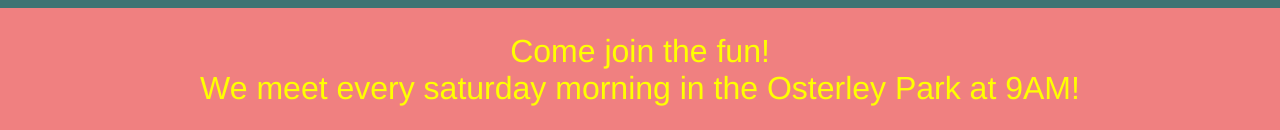
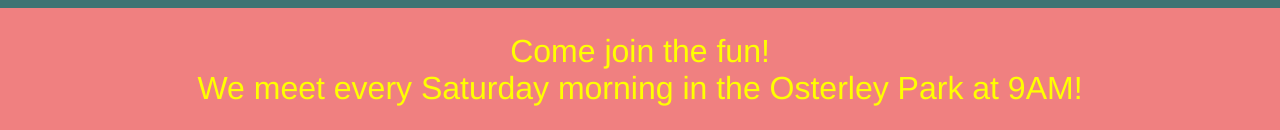
Before and after one commit to vokur13/responsive_club_website, a plain HTML site: page index.html in a window 1280 px wide. Shown: the part 2062-2192 px from the top of the page. Drawn offline with Linux system fonts and the light colour scheme.

Commit message:
Saturday +

```diff
--- a/index.html
+++ b/index.html
@@ -53,7 +53,7 @@
     <section id="schedule">
         <div class="content">
             <p>Come join the fun!</p>
-            <p>We meet every saturday morning in the Osterley Park at 9AM!</p>
+            <p>We meet every Saturday morning in the Osterley Park at 9AM!</p>
         </div>
     </section>
 </main>
```
